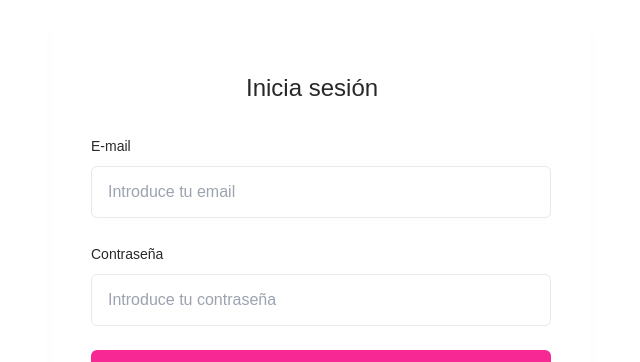
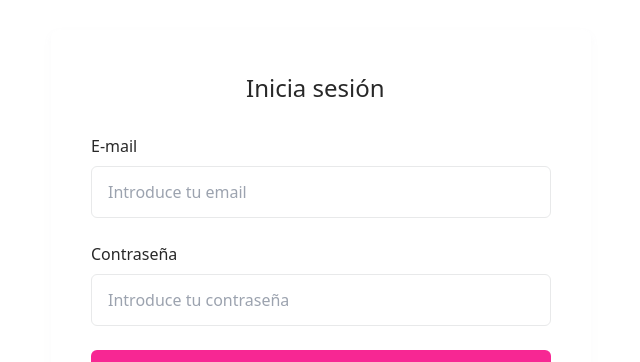
Before and after one commit to SchneiderSix/willinn-technical-test, a Next.js app in the folder frontend/: page /login in a window 1280 px wide. Shown: the part 167-529 px from the top of the page, without its empty margins (307-947 px from the left). Built offline with nearby package versions, Linux system fonts and the light colour scheme.

Commit message:
add custom font

```diff
--- a/frontend/src/app/components/LoginForm/index.tsx
+++ b/frontend/src/app/components/LoginForm/index.tsx
@@ -7,13 +7,13 @@ export default function LoginForm() {
             bg-white shadow-[0px_4px_10px_rgba(138,142,148,0.05)]
             rounded-lg">
         <h1 className="w-[150px] h-[36px]
-               font-poppins font-medium text-[24px] leading-[36px]
+                font-medium text-[24px] leading-[36px]
                text-[#282828]">
           Inicia sesión
         </h1>
         <form className="flex flex-col items-start gap-6 w-full">
           <div className="w-full space-y-2">
-            <label className="font-poppins font-medium text-[14px] leading-[22px] text-[#282828]">
+            <label className=" font-medium  text-[#282828]">
               E-mail
             </label>
             <div className="box-border flex items-center p-4 gap-2
@@ -23,12 +23,12 @@ export default function LoginForm() {
               <input
                 type="email"
                 placeholder="Introduce tu email"
-                className="flex-grow border-none outline-none focus:outline-none focus:border-transparent"
+                className=" font-medium flex-grow border-none outline-none focus:outline-none focus:border-transparent"
               />
             </div>
           </div>
           <div className="w-full space-y-2">
-            <label className="font-poppins font-medium text-[14px] leading-[22px] text-[#282828]">
+            <label className="font-medium text-[#282828]">
               Contraseña
             </label>
             <div className="box-border flex items-center p-4 gap-2
@@ -38,7 +38,7 @@ export default function LoginForm() {
               <input
                 type="password"
                 placeholder="Introduce tu contraseña"
-                className="flex-grow border-none outline-none focus:outline-none focus:border-transparent"
+                className=" font-medium flex-grow border-none outline-none focus:outline-none focus:border-transparent"
               />
             </div>
           </div>
--- a/frontend/src/app/components/Logo/index.tsx
+++ b/frontend/src/app/components/Logo/index.tsx
@@ -35,7 +35,7 @@ export default function Logo() {
       </g>
       <defs>
       <linearGradient id="paint0_linear_1_1412" x1="-0.000283875" y1="5.20967" x2="18.7767" y2="5.20967" gradientUnits="userSpaceOnUse">
-      <stop stop-color="#F92892"/>
+      <stop stopColor="#F92892"/>
       <stop offset="0.01" stopColor="#F72793"/>
       <stop offset="0.47" stopColor="#CD12C5"/>
       <stop offset="0.81" stopColor="#B304E5"/>
--- a/frontend/src/app/globals.css
+++ b/frontend/src/app/globals.css
@@ -17,5 +17,5 @@
 body {
   color: var(--foreground);
   background: var(--background);
-  font-family: Arial, Helvetica, sans-serif;
+  font-family: var(--font-poppins), serif !important;
 }
--- a/frontend/src/app/layout.tsx
+++ b/frontend/src/app/layout.tsx
@@ -1,6 +1,7 @@
 import type { Metadata } from "next";
 import localFont from "next/font/local";
 import "./globals.css";
+import { Poppins } from "next/font/google"
 
 const geistSans = localFont({
   src: "./fonts/GeistVF.woff",
@@ -12,6 +13,14 @@ const geistMono = localFont({
   variable: "--font-geist-mono",
   weight: "100 900",
 });
+
+const poppins = Poppins({
+  weight: ['400', '700'],
+  style: ['normal', 'italic'],
+  subsets: ['latin'],
+  display: 'swap',
+  variable: '--font-poppins'
+})
 
 export const metadata: Metadata = {
   title: "Create Next App",
--- a/frontend/src/app/login/page.tsx
+++ b/frontend/src/app/login/page.tsx
@@ -5,7 +5,7 @@ import dynamic from "next/dynamic"
 const ComponentLogo = dynamic (() => import('@/app/components/Logo'))
 const ComponentLoginForm = dynamic(() => import('@/app/components/LoginForm'))
 
-export default function Login() {
+export default function LoginPage() {
   return (
     <>
       <div className="absolute top-[135px] left-1/2" style={{ transform: 'translateX(-50%)' }}>
```
Also changed, not shown: frontend/src/app/home/page.tsx (added, +7 -0 lines).
